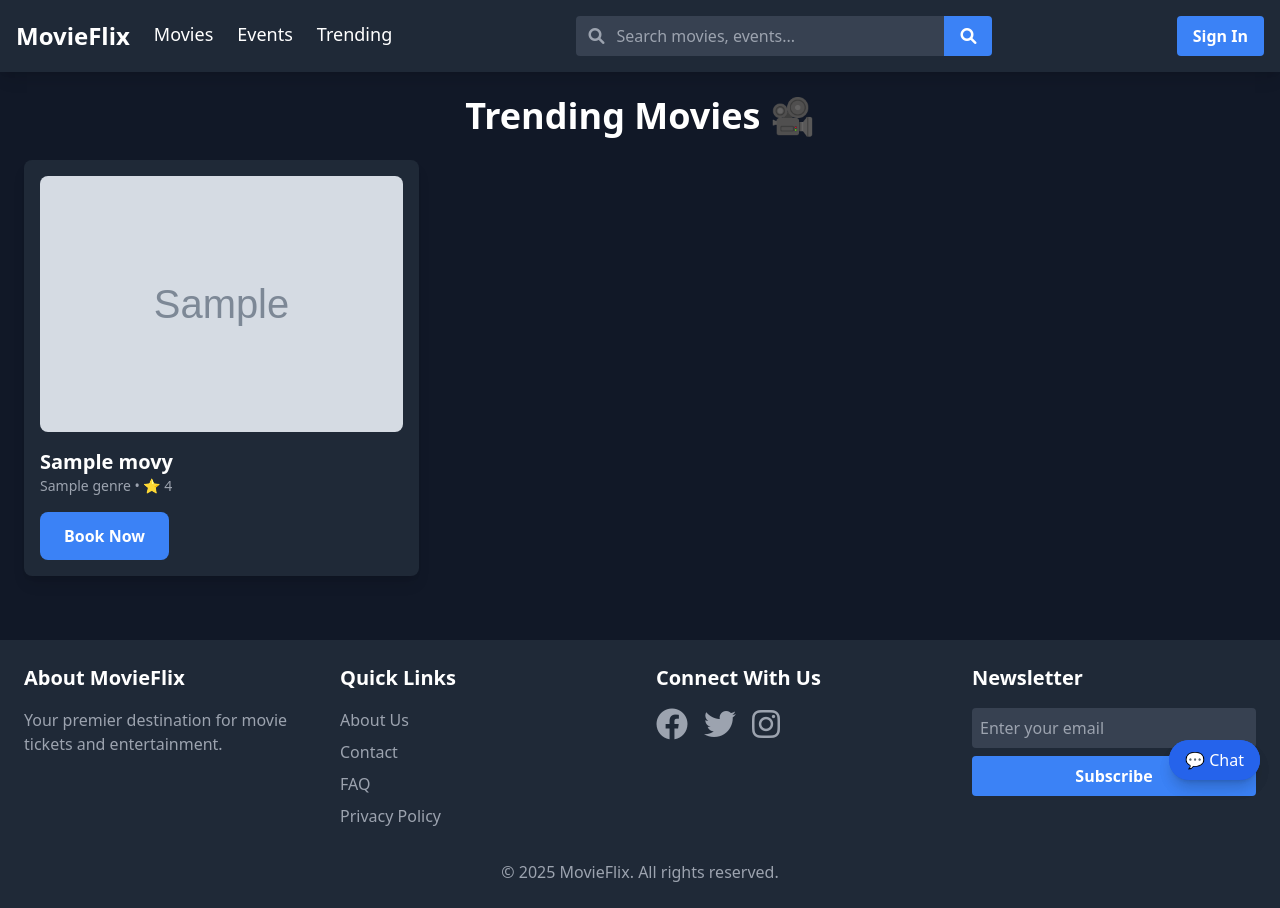
After one commit to aakarsh-roy/movieflix, a Flask app: page /trending in a window 1280 px wide. The commit adds this page. Run offline with Flask 3, Linux system fonts and the light colour scheme; grey boxes marked "Sample" are stand-in pictures; a database or web service that is not in the repository returns one stand-in record (values such as "Sample title"); some libraries are stand-ins or nearby versions.

Commit message:
added trending page

```diff
--- a/routes/general.py
+++ b/routes/general.py
@@ -11,7 +11,7 @@ def index():
     featured_events = list(events.find().limit(2))
     recent_reviews = list(reviews.find().sort("date", -1).limit(2))
 
-    slider_images = ["slider1.jpg", "slider2.avif", "slider3.webp"]
+    slider_images = ["slider1.jpg", "slider2.avif", "slider4.jpg"]
 
     return render_template(
         "index.html",
--- a/routes/movie.py
+++ b/routes/movie.py
@@ -142,3 +142,8 @@ def cancel_booking(booking_id):
         flash('Invalid booking!', 'error')
 
     return redirect(url_for('user.profile'))
+
+@movie.route("/trending")
+def trending_movies():
+    trending_movies = list(movies_collection.find({"type": "trending"}).sort("rating", -1))
+    return render_template("trending.html", trending_movies=trending_movies)
--- a/templates/booking.html
+++ b/templates/booking.html
@@ -19,7 +19,7 @@
         </select>
     </div>
 
-    <!-- Replace the existing seats input with this code -->
+
     <div class="mb-6">
         <label class="block text-sm font-medium mb-2">Select Seats</label>
         <div class="bg-gray-900 p-6 rounded-lg">
--- /dev/null
+++ b/templates/trending.html
@@ -0,0 +1,19 @@
+{% extends "base.html" %}
+
+{% block content %}
+<h1 class="text-4xl font-bold mb-6 text-center">Trending Movies 🎥</h1>
+<div class="grid grid-cols-1 sm:grid-cols-2 md:grid-cols-3 gap-6">
+    {% for movie in trending_movies %}
+    <div class="bg-gray-800 p-4 rounded-lg shadow-lg hover:scale-105 transition-transform duration-300 cursor-pointer"
+         data-movie-id="{{ movie._id }}"
+         onclick="viewMovieDetails('{{ movie._id }}')">
+        <img src="{{ url_for('static', filename='images/' + movie.poster) }}" alt="{{ movie.title }}" class="rounded-lg mb-4 w-full h-64 object-cover">
+        <h2 class="text-xl font-bold">{{ movie.title }}</h2>
+        <p class="text-sm text-gray-400">{{ movie.genre }} • ⭐ {{ movie.rating }}</p>
+        <a href="{{ url_for('movie.book_ticket', movie_id=movie._id) }}" class="mt-4 inline-block bg-blue-500 hover:bg-blue-700 transition duration-300 text-white font-bold py-3 px-6 rounded-lg">
+            Book Now
+        </a>
+    </div>
+    {% endfor %}
+</div>
+{% endblock %}
```
Also changed, not shown: static/js/seat-selection.js (+5 -5 lines), static/images/slider4.jpg (added), 2 other files.
